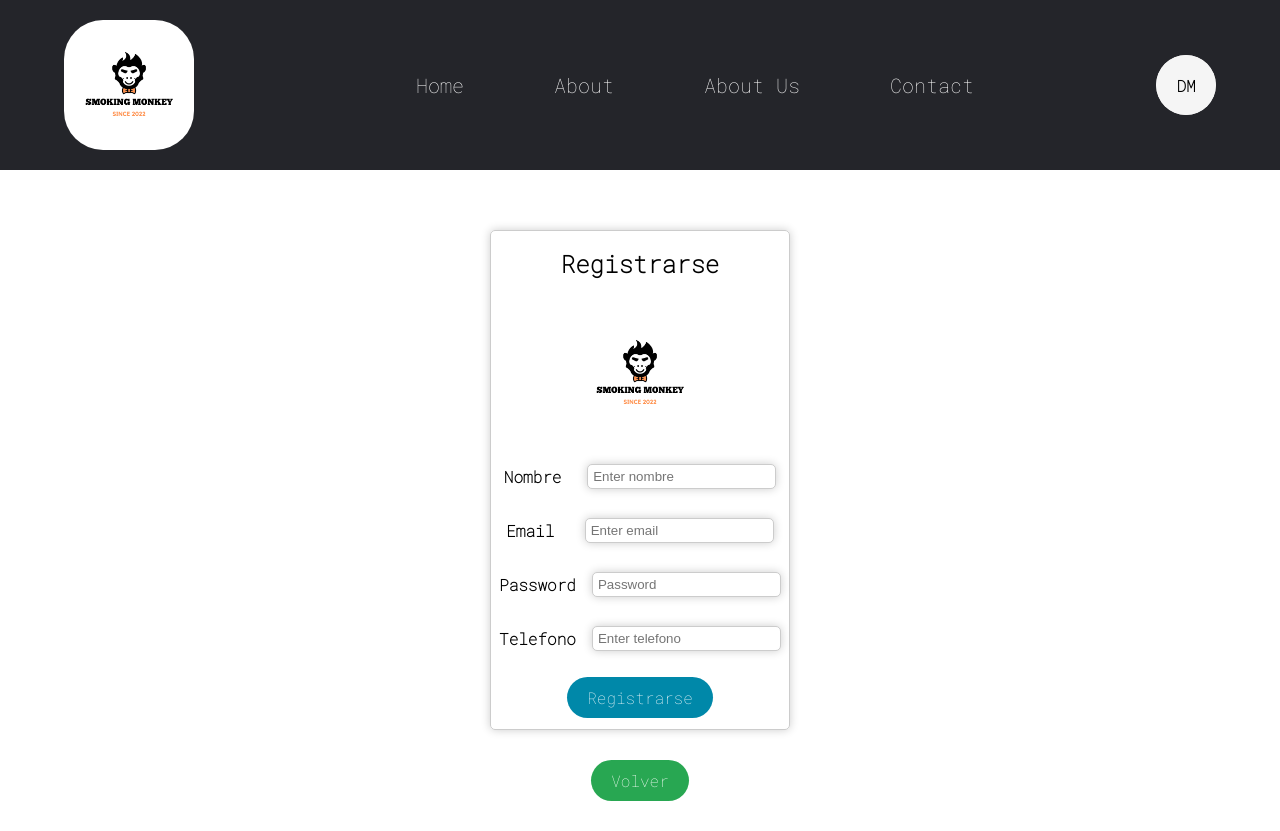
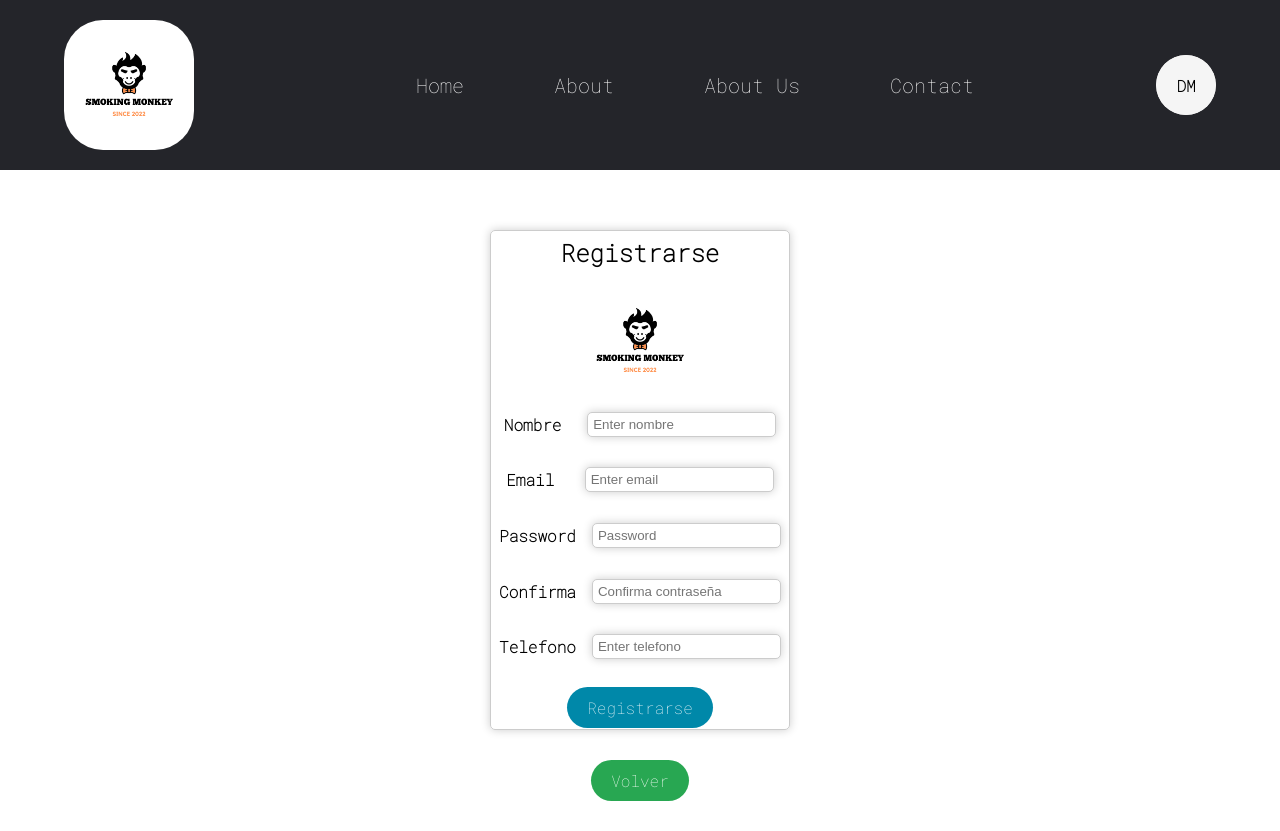
Before and after one commit to lucasguzmana/grupo-JALFJ-frontend, a React (Create React App) app: page /registrarse in a window 1280 px wide. Built offline with nearby package versions, Linux system fonts and the light colour scheme.

Commit message:
validaciones registro hechas

```diff
--- a/package.json
+++ b/package.json
@@ -12,6 +12,7 @@
     "react": "^18.2.0",
     "react-cookie": "^4.1.1",
     "react-dom": "^18.2.0",
+    "react-hook-form": "^7.39.4",
     "react-router-dom": "^6.4.2",
     "react-scripts": "5.0.1",
     "web-vitals": "^2.1.4"
--- a/src/components/Registrarse.js
+++ b/src/components/Registrarse.js
@@ -4,31 +4,26 @@ import axios from "axios";
 import { useNavigate } from "react-router-dom";
 import { useState } from "react";
 
+import { useForm } from "react-hook-form";
+
 const SERVER_URL = process.env.REACT_APP_SERVER_URL;
 
 function Registrarse () {
-    const navigate = useNavigate();
-    const [email, setEmail] = useState("");
-    const [password, setPassword] = useState("");
-    const [nombre, setNombre] = useState("");
-    const [telefono, setTelefono] = useState("");
-
-    const validateRegister = async (e) => {
-        e.preventDefault();
-        const response = await axios.post(`${SERVER_URL}/auth/signup`, {
-            "nombre": nombre,
-            "email": email,
-            "password": password,
-            "telefono": telefono
-        });
-        console.log(response.data);
-        if (!response.data.error) {
-            navigate("/login");
-        } else {
-            alert("Los datos ingresados son incorrectos");
-            console.log("los datos ingresados son incorrectos");
-        }
-    };
+    let navigate = useNavigate();
+    const {
+        register,
+        handleSubmit,
+        formState: { errors },
+        getValues
+       } = useForm();
+        const onSubmit = (data) => {
+        axios.post(`${SERVER_URL}/auth/signup`, {
+            "nombre": data.nombre,
+            "email": data.email,
+            "password": data.password,
+            "telefono": data.telefono
+        }).then(response => {console.log(response.data);navigate("/login");}).catch(error => {console.log(error.data)});;
+       };
 
     return (
         <>
@@ -37,25 +32,71 @@ function Registrarse () {
             <br/>
             <br/>
             <section className="flex-container" id="cuerpo_4">
-                <form onSubmit={validateRegister}>
+                <form onSubmit={handleSubmit(onSubmit)}>
                     <h2>Registrarse</h2>
                     <img src={"../images/logo.png"} className="logo" alt="logo" />
                     <div className="form-group">
                         <label htmlFor="nombre">Nombre</label>
-                        <input type="text" className="form-control" id="nombre" placeholder="Enter nombre" onChange={(e) => setNombre(e.target.value)} required/>
+                        <input type="text" className="form-control" id="nombre" placeholder="Enter nombre" {...register("nombre", { required: true, minLength: 4 })} />
                     </div>
+                        <br></br>
+                        {errors.nombre && errors.nombre.type === "required" && (
+                        <p>Campo requerido</p>
+                        )}
+                        {errors.nombre && errors.nombre.type === "minLength" && (
+                        <p>Minimo 4 caracteres</p>
+                        )}
+
                     <div className="form-group">
                         <label htmlFor="email">Email</label>
-                        <input type="email" className="form-control" id="email" placeholder="Enter email" onChange={(e) => setEmail(e.target.value)} required/>
+                        <input type="email" className="form-control" id="email" placeholder="Enter email" {...register("email", { required: true})} />
                     </div>
+                    <br></br>
+                    {errors.email && errors.email.type === "required" && (
+                            <p>Campo requerido</p>
+                    )}
+
                     <div className="form-group">
                         <label htmlFor="password">Password</label>
-                        <input type="password" className="form-control" id="password" placeholder="Password" onChange={(e) => setPassword(e.target.value)} required/>
+
+                        <input type="password" className="form-control" id="password" placeholder="Password"{...register("password", { required: true, minLength: 5 })} />
                     </div>
+                    <br></br>
+                    {errors.password && errors.password.type === "required" && (
+                        <p>Campo requerido</p>
+                    )}
+                    {errors.password && errors.password.type === "minLength" && (
+                    <p>Minimo 5 caracteres</p>
+                    )}
+
+                    <div className="form-group">
+                        <label htmlFor="confirm_password">Confirma</label>
+                        <input type="password" className="form-control" id="confirm_password" placeholder="Confirma contraseña" {...register("confirm_password",  {validate: (value) => {const { password } = getValues(); return password === value || "Passwords should match!";}})} />
+                    </div>
+                    <br></br>
+                    {errors.confirm_password && errors.confirm_password.type === "required" && (
+                        <p>Campo requerido</p>
+                            )}
+                    {errors.confirm_password && errors.confirm_password.type === "validate" && (
+                        <p>Contraseñas no coinciden</p>
+                    )}
                     <div className="form-group">
                         <label htmlFor="telefono">Telefono</label>
-                        <input type="cel" className="form-control" id="telefono" placeholder="Enter telefono" onChange={(e) => setTelefono(e.target.value)} required/>
+                        <input type="cel" className="form-control" id="telefono" placeholder="Enter telefono" {...register("telefono", { required: true, minLength: 7, maxLength: 10, pattern: /[0-9]$/})} />
                     </div>
+                    <br></br>
+                        {errors.telefono && errors.telefono.type === "required" && (
+                            <p>Completar campo</p>
+                        )}
+                        {errors.telefono && errors.telefono.type === "minLength" && (
+                            <p>Minimo 7 caracteres</p>
+                        )}
+                        {errors.telefono && errors.telefono.type === "maxLength" && (
+                            <p>Maximo 10 caracteres</p>
+                        )}
+                        {errors.telefono && errors.telefono.type === "pattern" && (
+                            <p>Solo numeros</p>
+                        )}
                     <div className="flex-container" id="login_flex">
                         <button type="submit">Registrarse</button>
                     </div>
```
Also changed, not shown: 2 other files (tests, documents, lock files or other folders).
